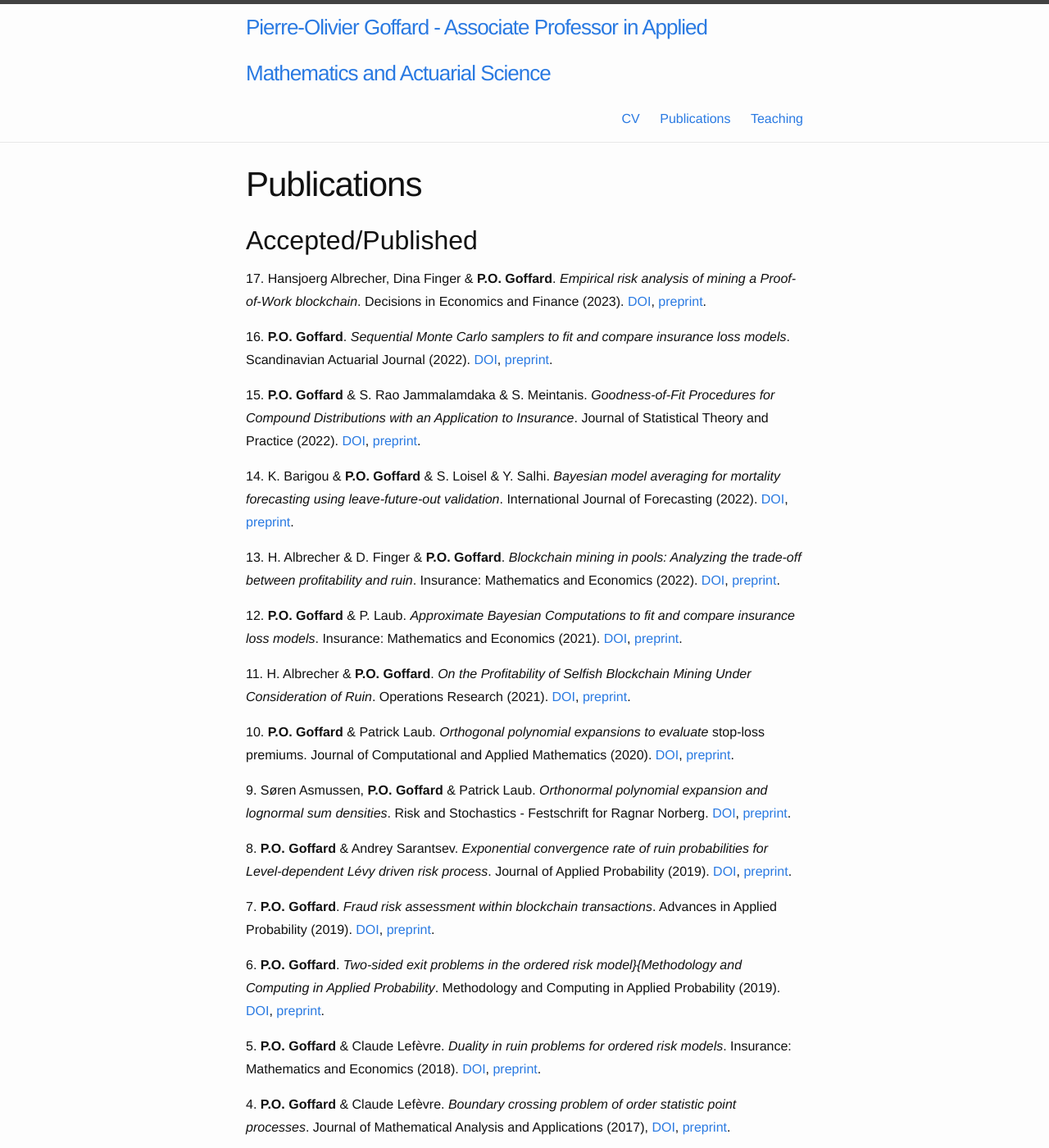
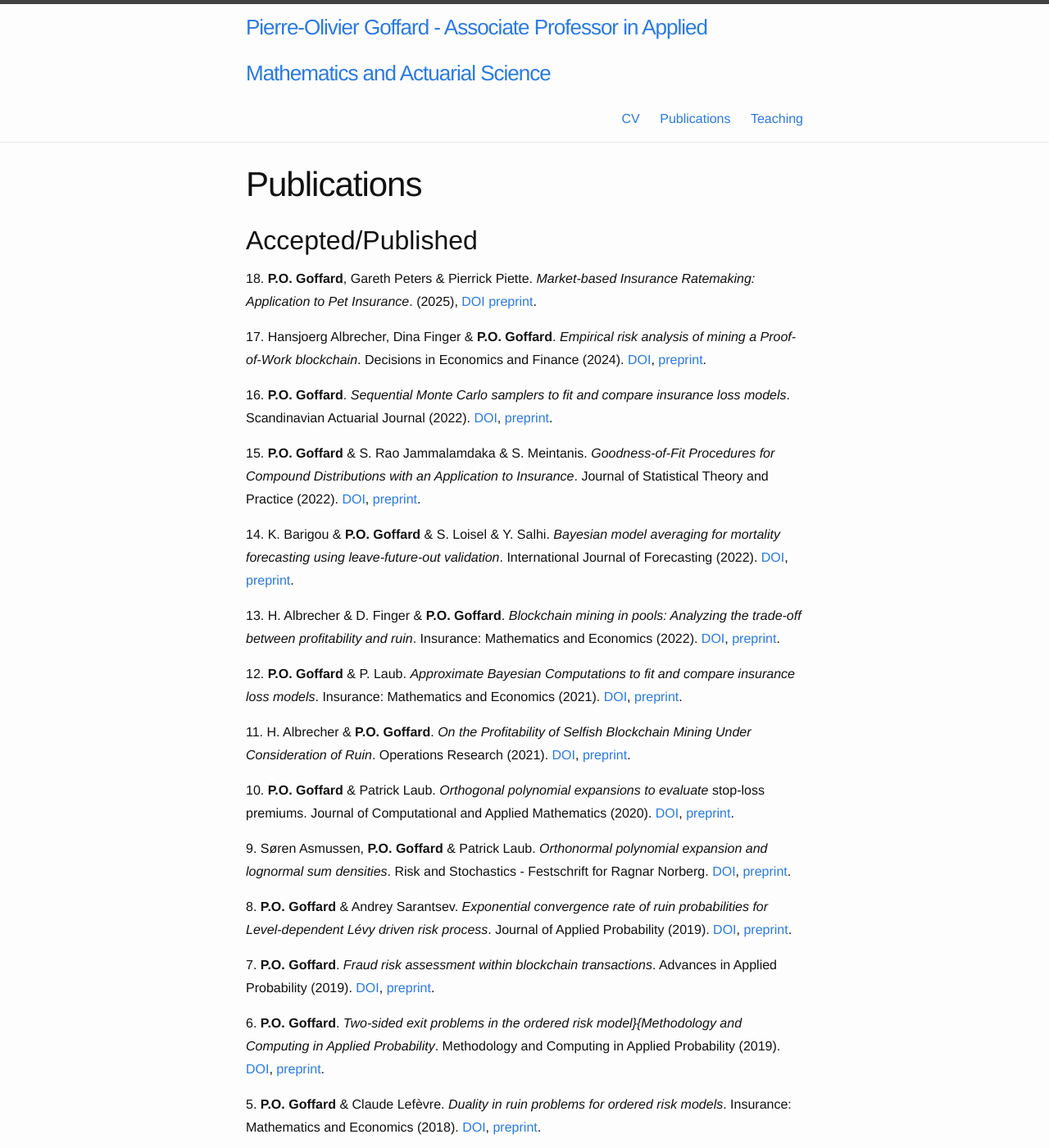
Before and after one commit to LaGauffre/LaGauffre.github.io, a Jekyll site: the page built from Publications.md, in a window 1280 px wide and 1400 px high. Shown: the whole window at 82% size. Built offline with Jekyll 4.4.1, drawn with Linux system fonts in a browser that asks for light colours; nearby versions of some CDN libraries; some web fonts are replaced; some of the changed text lies outside the part shown.

Commit message:
Edit publications

```diff
--- a/Publications.md
+++ b/Publications.md
@@ -6,7 +6,9 @@ permalink: /Publi/
 
 ## Accepted/Published
 
-17\. Hansjoerg Albrecher, Dina Finger & **P.O. Goffard**. *Empirical risk analysis of mining a Proof-of-Work blockchain*. Decisions in Economics and Finance (2023). [DOI](https://link.springer.com/article/10.1007/s10203-024-00458-w), [preprint](https://hal.science/hal-04297820).
+18\. **P.O. Goffard**, Gareth Peters &  Pierrick Piette. *Market-based Insurance Ratemaking: Application to Pet Insurance*. (2025), [DOI](https://doi.org/10.1017/asb.2025.12) [preprint](https://arxiv.org/abs/2502.04082).
+
+17\. Hansjoerg Albrecher, Dina Finger & **P.O. Goffard**. *Empirical risk analysis of mining a Proof-of-Work blockchain*. Decisions in Economics and Finance (2024). [DOI](https://link.springer.com/article/10.1007/s10203-024-00458-w), [preprint](https://hal.science/hal-04297820).
 
 16\. **P.O. Goffard**. *Sequential Monte Carlo samplers to fit and compare insurance loss models*. Scandinavian Actuarial Journal (2022). [DOI](https://doi.org/10.1080/03461238.2022.2145577), [preprint](https://hal.science/hal-03263471).
 
@@ -50,7 +52,7 @@ bivariate aggregate claims amount probability distributions*. Methodology and Co
 
 ## Submitted/Under revision
 
-**P.O. Goffard**, Gareth Peters &  Pierrick Piette. *Market-based Insurance Ratemaking: Application to Pet Insurance*. (2023), [preprint](https://arxiv.org/abs/2502.04082).
+
 
 Eleonore Blanchard & **P.O. Goffard**. *Data driven investment strategies using Bayesian
 inference in regime switching models*. (2024), [preprint](https://hal.science/hal-04608937).
```
